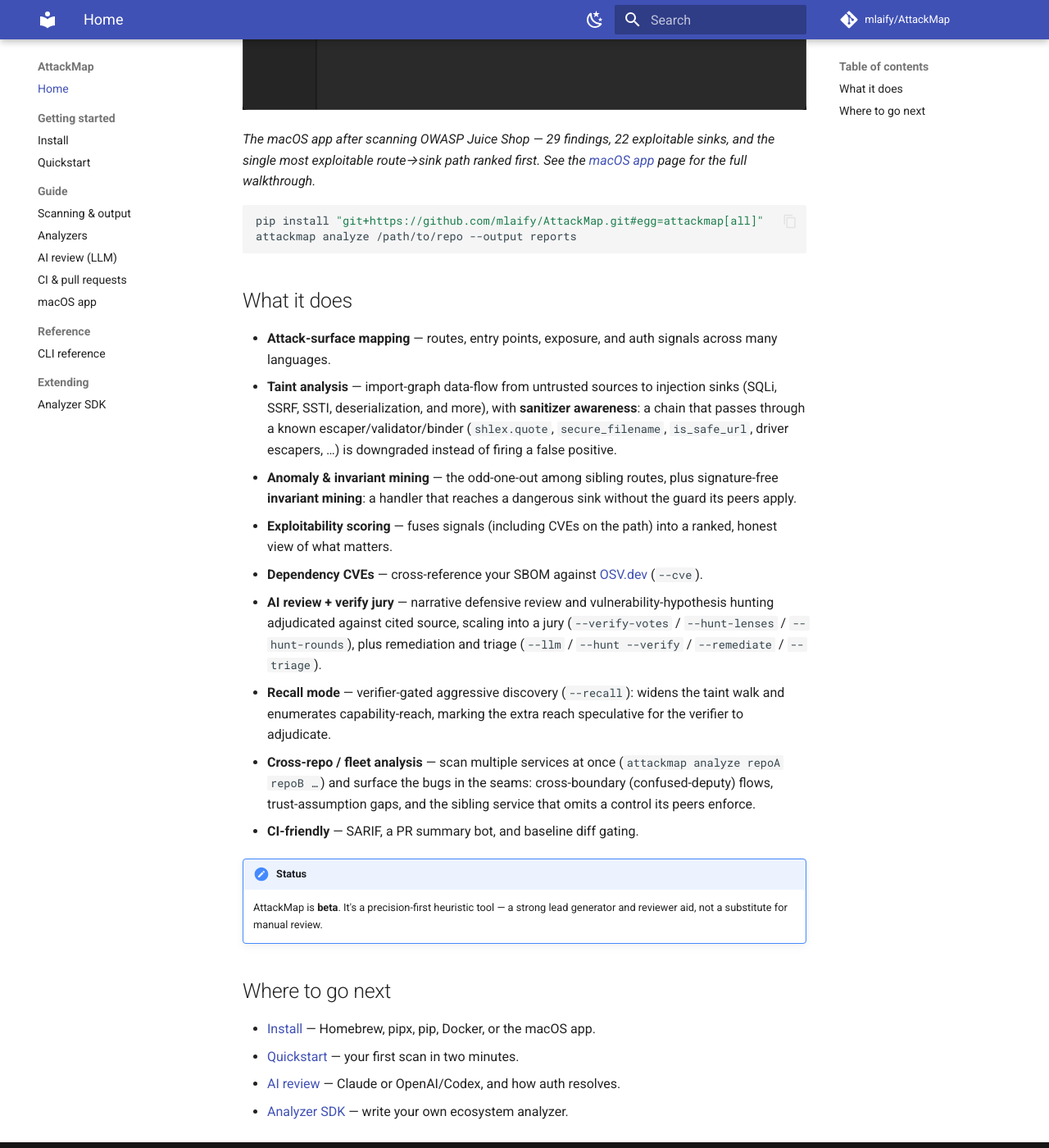
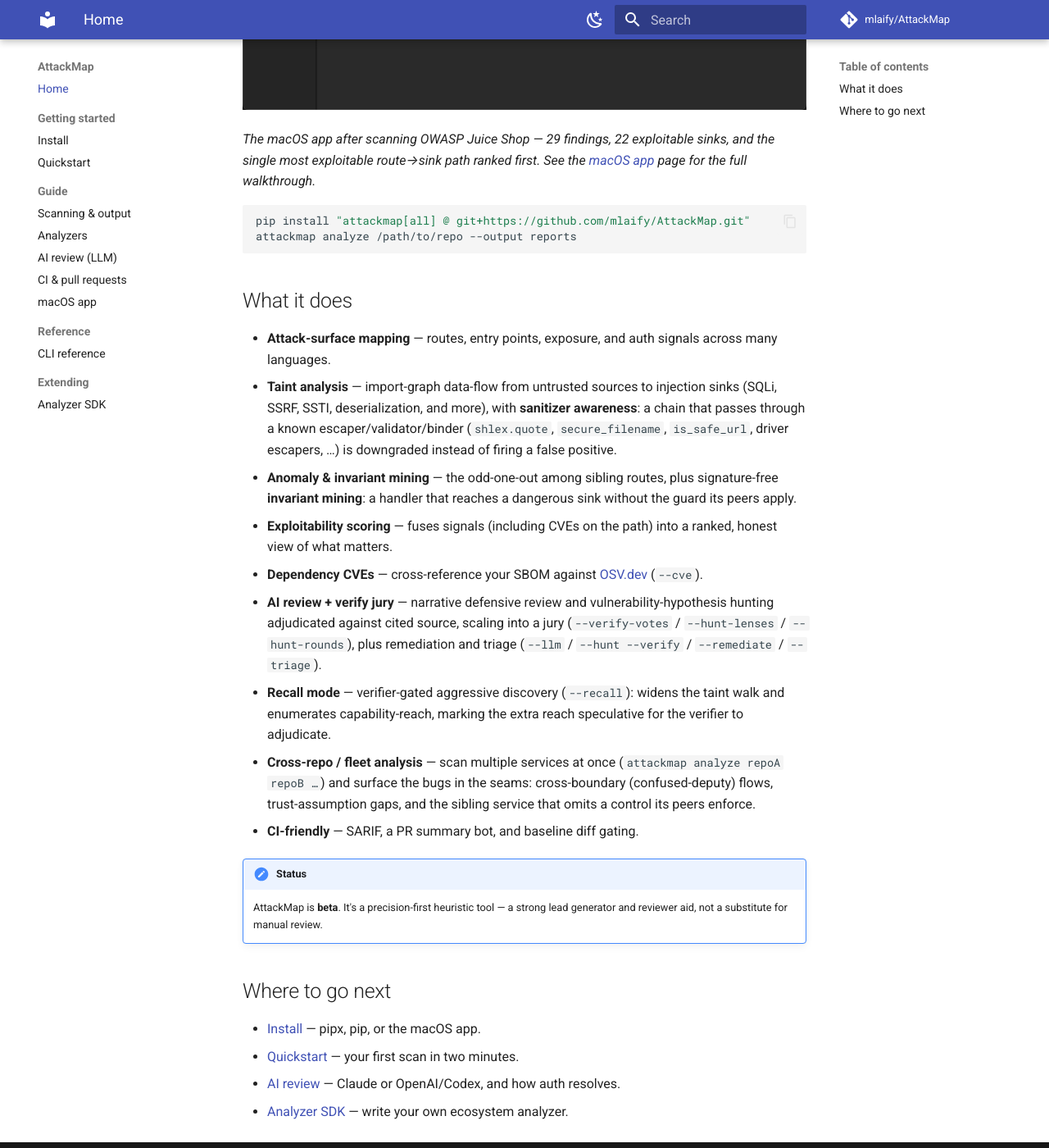
Before and after one commit to mlaify/attackmap-docs, an MkDocs documentation site: the page built from docs/index.md, in a window 1280 px wide and 1400 px high, scrolled down 636 px. Shown: the whole window at 82% size. Built offline with MkDocs 1.6.1 and Material for MkDocs 9.7.7, drawn with Linux system fonts in a browser that asks for light colours; comment, search, counter and statistics services are not loaded.

Commit message:
Remove PyPI and Homebrew install instructions
AttackMap is no longer on PyPI or Homebrew. Install lines now use
PEP 508 git references, and the macOS page installs the CLI with pipx.

Co-Authored-By: Claude Opus 5.5 <noreply@anthropic.com>

```diff
--- a/docs/index.md
+++ b/docs/index.md
@@ -34,7 +34,7 @@ attackmap analyze /path/to/repo --output reports
 
 ## Where to go next
 
-- [Install](install.md) — Homebrew, pipx, pip, Docker, or the macOS app.
+- [Install](install.md) — pipx, pip, or the macOS app.
 - [Quickstart](quickstart.md) — your first scan in two minutes.
 - [AI review](llm.md) — Claude or OpenAI/Codex, and how auth resolves.
 - [Analyzer SDK](sdk.md) — write your own ecosystem analyzer.
```
Also changed, not shown: other parts of docs/index.md (+1 -1 lines), docs/analyzers.md (+1 -1 lines), docs/gui.md (+1 -1 lines), docs/install.md (+2 -2 lines), docs/llm.md (+1 -1 lines).
